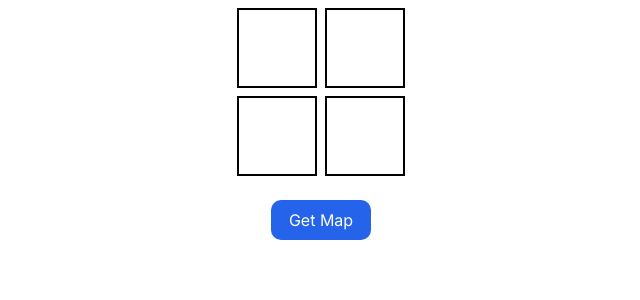
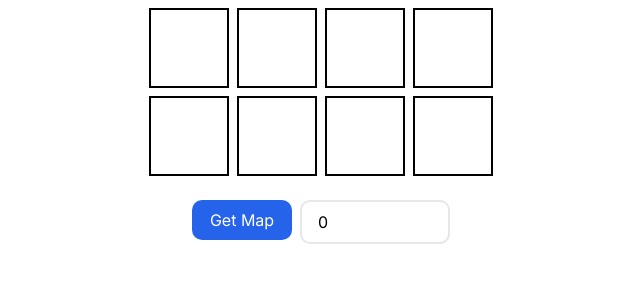
Before and after one commit to callasumamahesh/smallmapimple, a Next.js app: page / in a window 1280 px wide. Shown: the top 300 px of the page, without its empty margins (319-959 px from the left). Built offline with nearby package versions, Linux system fonts and the light colour scheme.

Commit message:
sixth commit

```diff
--- a/app/page.js
+++ b/app/page.js
@@ -1,5 +1,5 @@
 'use client'
-import React, { useState, useRef } from 'react';
+import React, { useState, useRef, useEffect } from 'react';
 import Webcam from 'react-webcam';
 import dynamic from 'next/dynamic';
 
@@ -9,19 +9,31 @@ function Page() {
   const [details, setDetails] = useState([
     { image: '', latitude: '', longitude: '', direction: 'East' },
     { image: '', latitude: '', longitude: '', direction: 'West' },
-    { image: '', latitude: '', longitude: '', direction: 'North' },
-    { image: '', latitude: '', longitude: '', direction: 'South' }
+    { image: '', latitude: '', longitude: '', direction: 'North'},
+    { image: '', latitude: '', longitude: '', direction: 'South'},
+    { image: '', latitude: '', longitude: '', direction: 'NorthEast' },
+    { image: '', latitude: '', longitude: '', direction: 'NorthWest' },
+    { image: '', latitude: '', longitude: '', direction: 'SouthEast' },
+    { image: '', latitude: '', longitude: '', direction: 'SouthWest' }
   ]);
   const [cameraOpen, setCameraOpen] = useState(false);
   const [activeIndex, setActiveIndex] = useState(null);
   const webcamRef = useRef(null);
   const [showMap, setShowMap] = useState(true);
-  const [mapdetails, setMapDetilas] = useState([]);
+  const [mapdetails, setMapDetails] = useState([]);
+  const [area, setArea] = useState(0);
 
   const handleCamera = (index) => {
     setActiveIndex(index);
     setCameraOpen(true);
   };
+
+  useEffect(() => {
+    if (mapdetails.length > 2) {
+      const calculatedArea = calculateArea(mapdetails);
+      setArea(calculatedArea);
+    }
+  }, [mapdetails]);
 
   const capturePhoto = async () => {
     const imageSrc = webcamRef.current.getScreenshot();
@@ -69,6 +81,29 @@ function Page() {
     setActiveIndex(null);
   };
 
+  const calculateArea = (coordinates) => {
+
+    const toRadians = (degrees) => (degrees * Math.PI) / 180;
+    const earthRadius = 6371; // Radius of the Earth in kilometers
+
+    const radianCoordinates = coordinates.map(coord => ({
+      lat: toRadians(coord.latitude),
+      lon: toRadians(coord.longitude),
+    }));
+
+    let area = 0;
+
+    for (let i = 0; i < radianCoordinates.length; i++) {
+      const { lat: lat1, lon: lon1 } = radianCoordinates[i];
+      const { lat: lat2, lon: lon2 } = radianCoordinates[(i + 1) % radianCoordinates.length];
+
+      area += lon1 * Math.sin(lat2) - lon2 * Math.sin(lat1);
+    }
+    area = Math.abs((area * earthRadius * earthRadius) / 2);
+    area *= 1000000;
+    return area;
+  };
+
   const handleMap = async () => {
     try {
       const res = await fetch('/api/getit', {
@@ -84,7 +119,13 @@ function Page() {
 
       const data = await res.json();
       console.log(data.data);
-      setMapDetilas(data.data);
+      setMapDetails(data.data);
+      if(data.data.length > 2){
+        console.log('Good')
+        const calculatedArea = calculateArea(data.data);
+        setArea(calculatedArea);
+      }
+
     } catch (error) {
       console.error('Failed to fetch data:', error);
     }
@@ -94,7 +135,7 @@ function Page() {
   return (
     <div className='flex flex-col items-center mt-2'>
       <div className='flex flex-col justify-center items-center'>
-        <div className='gap-2 justify-center flex-wrap items-center grid grid-cols-2'>
+        <div className='gap-2 justify-center flex-wrap items-center grid grid-cols-4'>
           {details.map((detail, index) => (
             <div
               key={index}
@@ -107,9 +148,12 @@ function Page() {
           ))}
         </div>
         <br></br>
-        <button onClick={() => handleMap()} className='w-[100px] h-[40px] bg-blue-600 rounded-[10px] text-white'>
-          Get Map
-        </button>
+        <div className='flex gap-2'>
+          <button onClick={() => handleMap()} className='w-[100px] h-[40px] bg-blue-600 rounded-[10px] text-white'>
+            Get Map
+          </button>
+          <input type='text' placeholder='area' className='border-2 border-black-600 w-[150px] rounded-[10px] pl-4 pr-4 pt-2 pb-2' value={area} readOnly/>
+        </div>
       </div>
       {cameraOpen && (
         <div className='flex flex-col items-center'>
@@ -124,10 +168,7 @@ function Page() {
           </button>
         </div>
       )}
-      {console.log(showMap)}
-      {
-        showMap ? <></> : <Map coordinates={mapdetails}/>
-      }
+      {showMap ? <></> : <Map coordinates={mapdetails} />}
     </div>
   );
 }
```
